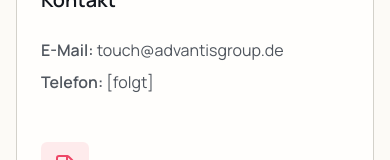
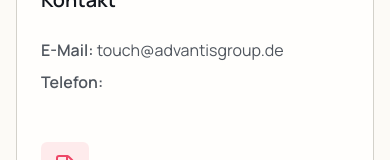
Before and after one commit to advantisgroup/advantis-group, a Next.js app: page /de/imprint in a window 390 px wide. Shown: the part 643-803 px from the top of the page. Built offline with nearby package versions, Linux system fonts and the light colour scheme; no server answers.

Commit message:
Replace phone placeholder with environment variable

```diff
--- a/src/app/[locale]/(pages)/imprint/page.tsx
+++ b/src/app/[locale]/(pages)/imprint/page.tsx
@@ -34,7 +34,7 @@
                     </p>
                     <p className="text-muted-foreground">
                         <span className="font-semibold">{t('sections.contact.phone')}</span>{' '}
-                        {t('sections.contact.phonePlaceholder')}
+                        {process.env.NEXT_PUBLIC_PHONE_NUMBER}
                     </p>
                 </div>
             ),
```
